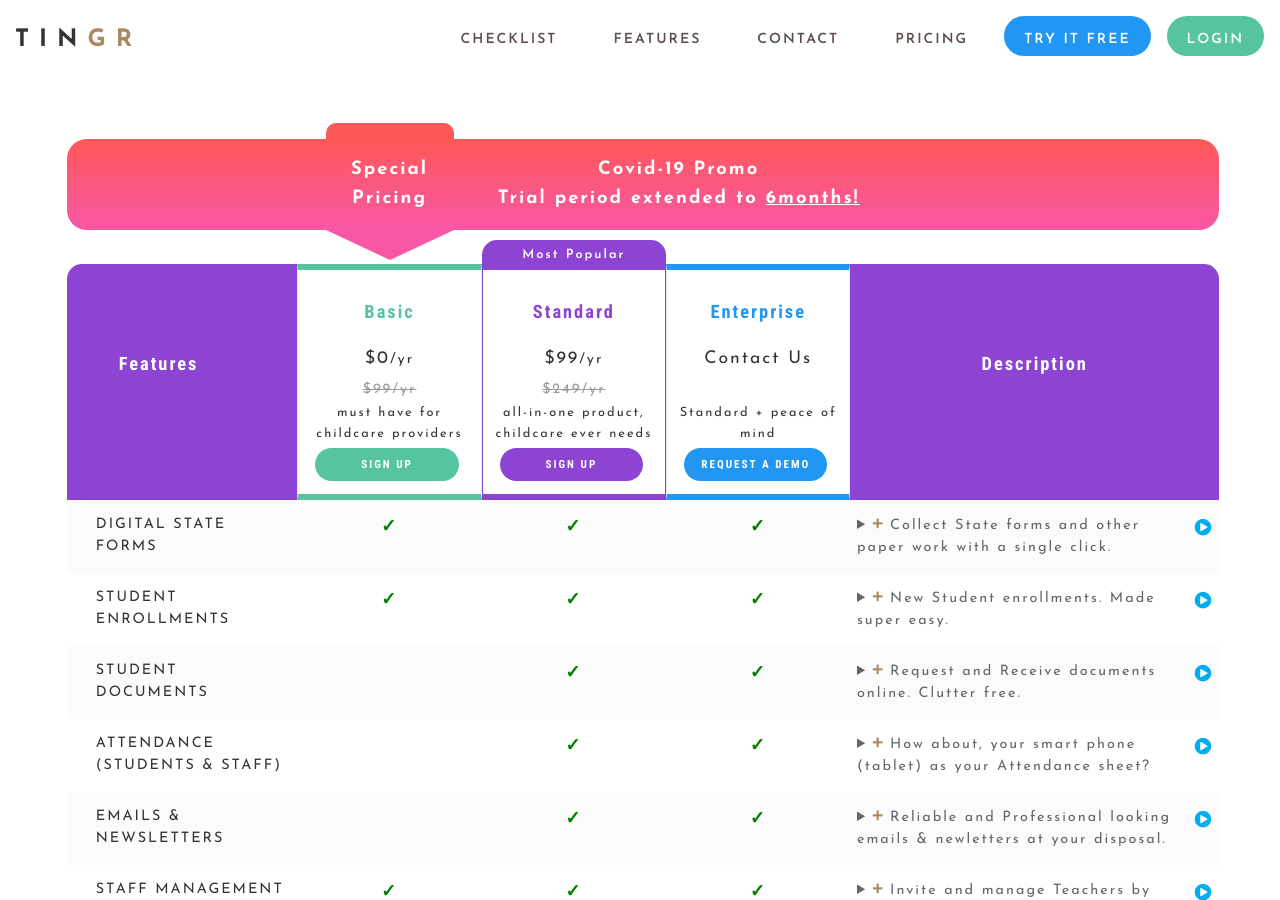
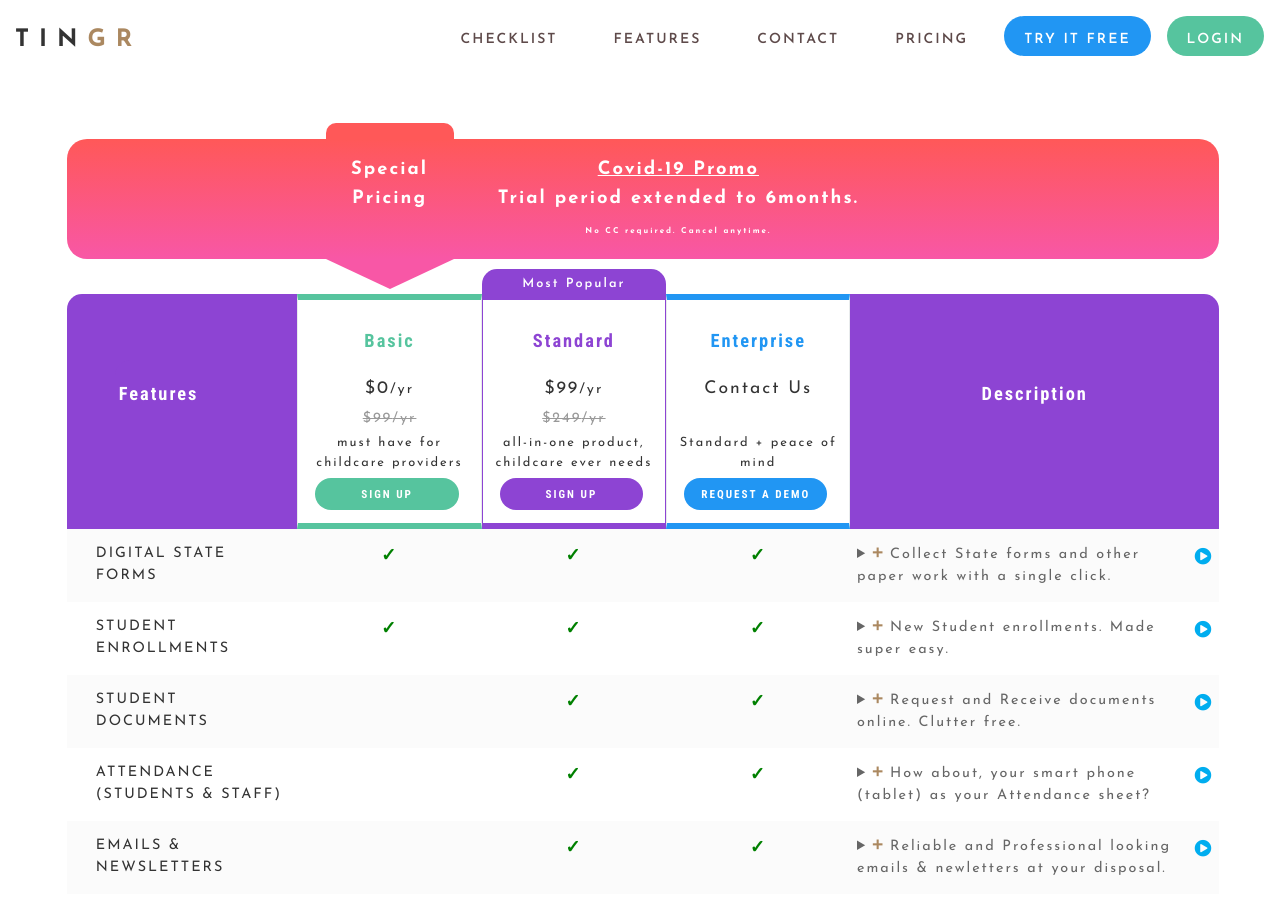
Before and after one commit to hellotingr/hellotingr.github.io, a Jekyll site: the page built from signup.html, in a window 1280 px wide and 900 px high. Built offline with Jekyll 4.4.1, drawn with Linux system fonts in a browser that asks for light colours; nearby versions of some CDN libraries; some web fonts are replaced.

Commit message:
sync local changes

```diff
--- a/index.html
+++ b/index.html
@@ -2,16 +2,16 @@
 layout: default
 section_id: home
 slides:
-- title: Parent's favorite child care management software & app.
+- title: Parents' favorite child care management software & app.
   text: <u>WIN</u> PARENTS. <u>WIN</u> SAVINGS.
   button:
-    text: Learn More
+    text: Opening and Re-Opening Childcare? learn more...
     url: "features.html"
   bg_color: "#c0c2c5"
   image: images/@stock/children_arround.jpg
   image-stretch: "100%"
 - title:
-  text: <u>Student</u><br/>Enrollments<br/><span>&beyond...</span>
+  text: <u>Enroll</u><br/>Students<br/><span>&More...</span>
   button:
     text: what's more?
     url: "features.html"
--- a/signup.html
+++ b/signup.html
@@ -125,7 +125,7 @@
 
     <div style="order:1; position: relative; top: 20px; border-radius: 20px 0 0 20px;" class="Rtable-cell-promo-center Rtable-cell-promo-first"></div>
     <div style="order:1; position: relative; top: 20px;" class="Rtable-cell-promo-center Rtable-cell-promo-mid"><p style="width: 8rem; background; transparent; margin: 0 auto; height: 100%; font-weight: bold; padding: 1rem; color: white;">Special Pricing</p></div>
-    <div style="order:1; position: relative; top: 20px; border-radius: 0 20px 20px 0;" class="Rtable-cell-promo-center Rtable-cell-promo-last"><p style="padding: 1rem; float: left; color: white; font-weight: bold;">Covid-19 Promo<br />Trial period extended to <u>6months!</u></p></div>
+    <div style="order:1; position: relative; top: 20px; border-radius: 0 20px 20px 0;" class="Rtable-cell-promo-center Rtable-cell-promo-last"><p style="padding: 1rem; float: left; color: white; font-weight: bold;"><u>Covid-19 Promo</u><br/><b>Trial period extended to 6months.</b><br/><span style="font-size: 0.5rem;"> No CC required. Cancel anytime.</span></p></div>
 
     <div style="order:2; position: relative; top: 20px;" class="Rtable-cell-promo Rtable-cell-promo-first"></div>
     <div style="order:2; position: relative; top: 20px;" class="Rtable-cell-promo Rtable-cell-promo-mid"><p style="width: 0; height: 0; border-left: 4rem solid transparent; border-right: 4rem solid transparent; border-top: 30px solid #f857a6; margin: 0 auto;"></p></div>
@@ -279,7 +279,7 @@
       <tr>
         <td class="Rtable-cell-promo-small" style="border-radius: 20px 0 0 20px;" ></td>
         <td class="Rtable-cell-promo-small"><p class="cell-promo-small-text">Special Pricing</p></td>
-        <td colspan="2" class="Rtable-cell-promo-small" style="border-radius: 0 20px 20px 0;"><p class="cell-promo-small-desc">Covid-19 Promo<br/><span style="font-size: 0.8rem;">Trial period extended to 6 months.</span></p></td>
+        <td colspan="2" class="Rtable-cell-promo-small" style="border-radius: 0 20px 20px 0;"><p class="cell-promo-small-desc"><u>Covid-19 Promo</u><br/><span style="font-size: 0.7rem;">Trial period extended to 6months.</span><br/><span style="font-size: 0.5rem;"> No CC required. Cancel anytime.</span></p></td>
       </tr>
       <tr>
         <td></td>
```
Also changed, not shown: 3 other files.
